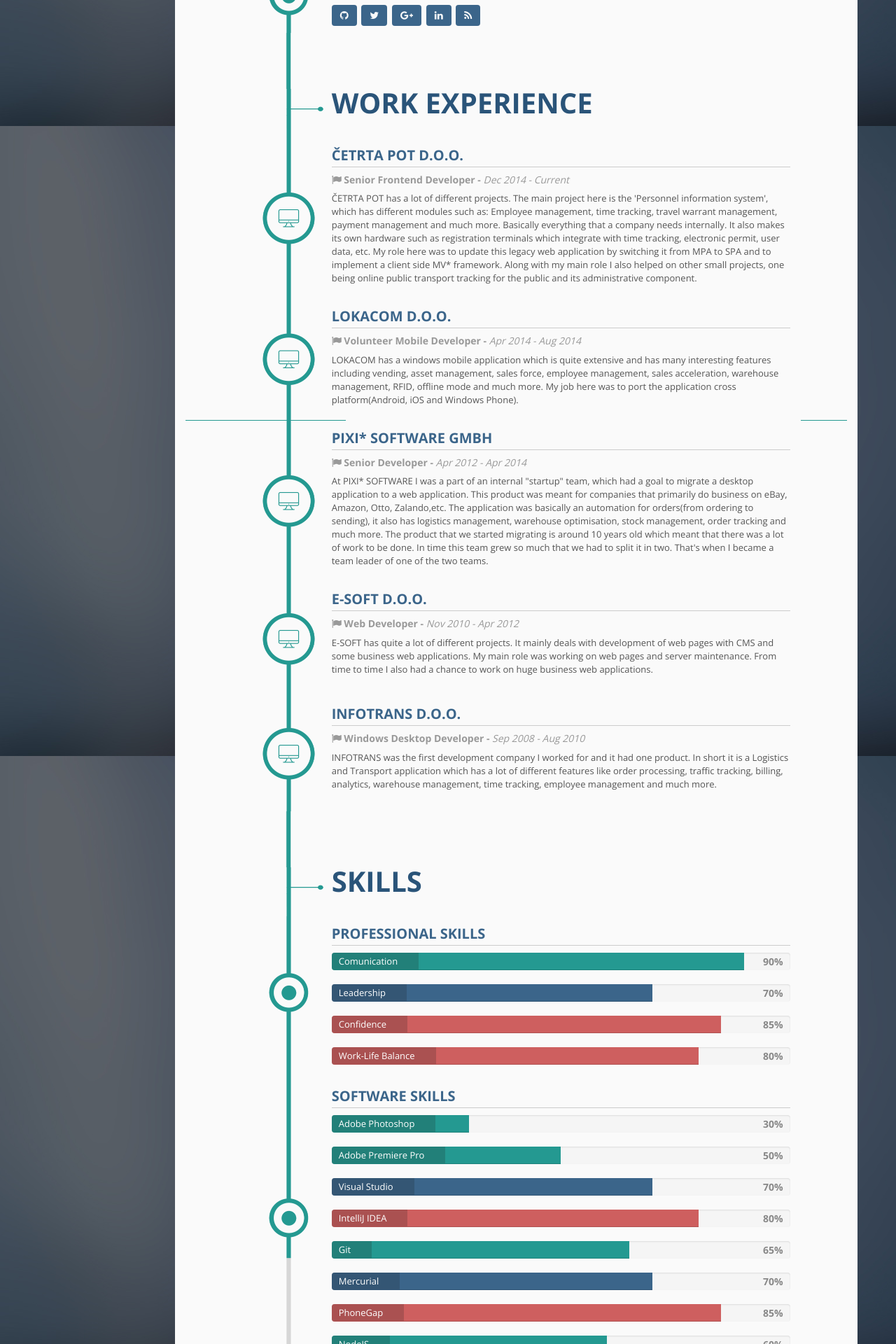
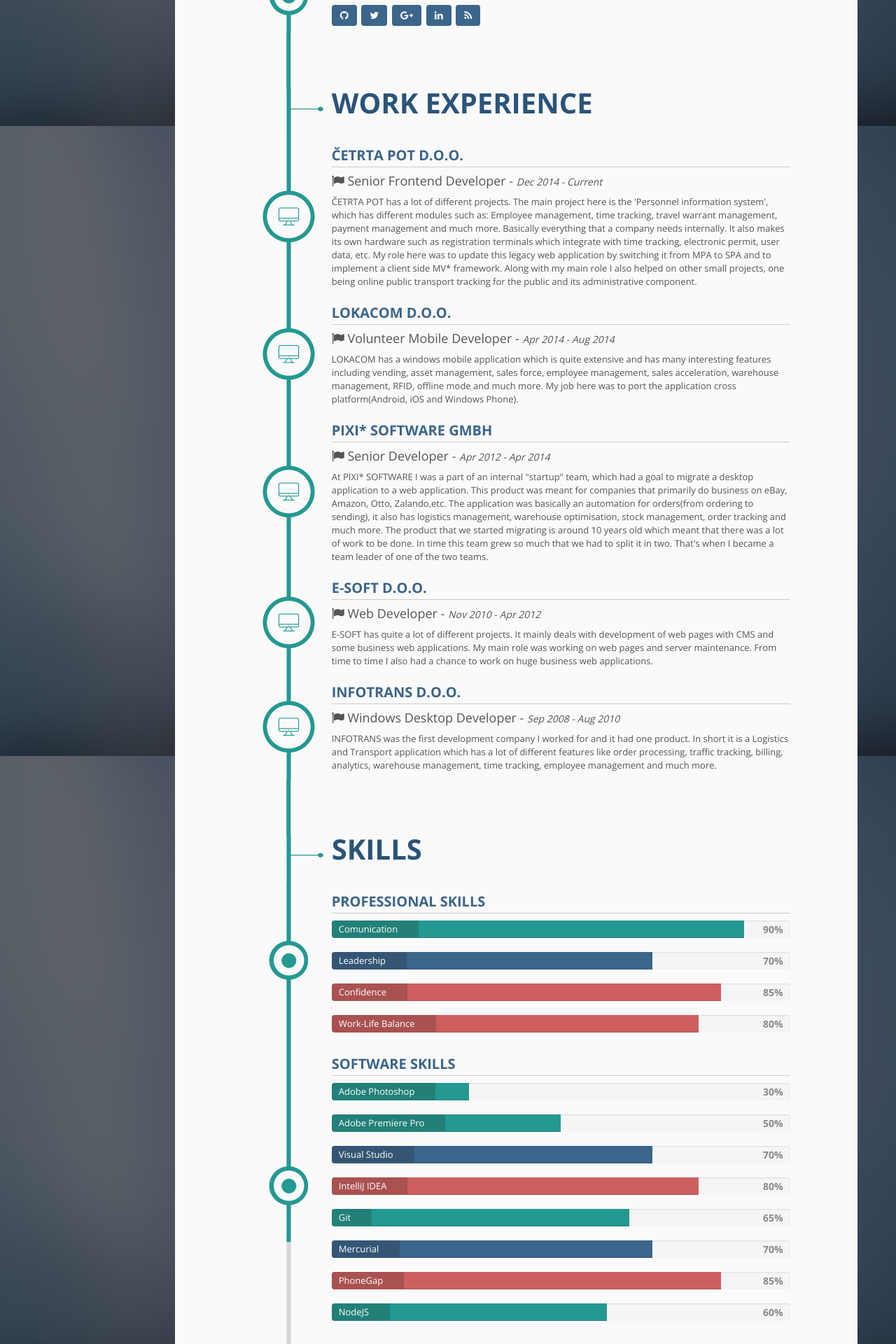
Before and after one commit to TheCodeDestroyer/thecodedestroyer.github.io, a Jekyll site: the page built from index.html, in a window 1280 px wide. Shown: the part 720-2640 px from the top of the page at 70% size. Built offline with Jekyll 4.4.1, drawn with Linux system fonts in a browser that asks for light colours.

Commit message:
Changed some styles

```diff
--- a/src/css/styles.css
+++ b/src/css/styles.css
@@ -559,13 +559,13 @@
 /* ==========================================================
 ! 9. Section: Education and Work Experience
 ========================================================== */
-.line-content-education {
+.line-content-graduation, .line-content-job {
   padding-bottom: 10px; }
   @media (min-width: 992px) {
-    .line-content-education {
+    .line-content-graduation, .line-content-job {
       min-height: 150px; } }
 
-.graduation-time, .job {
+.graduation-time, .job-time {
   font-size: 14px;
   font-weight: bold;
   color: #999999; }
--- a/src/sass/_theme.scss
+++ b/src/sass/_theme.scss
@@ -602,7 +602,7 @@
 /* ==========================================================
 ! 9. Section: Education and Work Experience
 ========================================================== */
-.line-content-education {
+.line-content-graduation, .line-content-job {
     padding-bottom: 10px;
     @media
     #{$laptop} {
@@ -611,7 +611,7 @@
     }
 }
 
-.graduation-time, .job {
+.graduation-time, .job-time {
     font-size: 14px;
     font-weight: bold;
     color: $textcolor + #444;
```
